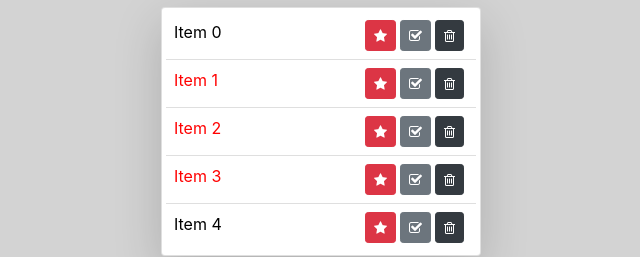
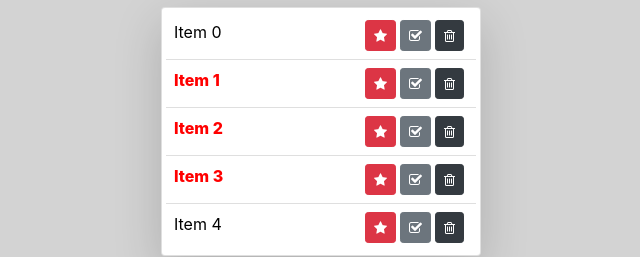
Before and after one commit to teneons/ToDoBox, a React (Create React App) app: page / in a window 1280 px wide. Shown: the part 241-498 px from the top of the page, without its empty margins (319-959 px from the left). Built offline with nearby package versions, Linux system fonts and the light colour scheme.

Commit message:
Fix styles for items

```diff
--- a/src/components/ToDoListItem/ToDoListItem.js
+++ b/src/components/ToDoListItem/ToDoListItem.js
@@ -6,18 +6,18 @@ export default class ToDoListItem extends React.Component {
     render() {
         const {itemText, important } = this.props;
 
-
         const style = {
-            color: important? 'red' : 'black'
+            color: important? 'red' : 'black',
+            fontWeight: important? '800' : '400'
         };
 
         return(
             <div>
                 <span style={style}>{itemText}{important}</span>
                 <div className='float-right'>
-                    <button className='btn btn-sm btn-danger mr-1'><i className="fa fa-star"></i></button>
-                    <button className='btn btn-sm btn-secondary mr-1'><i className="fa fa-check-square-o"></i></button>
-                    <button className='btn btn-sm btn-dark mr-1'><i className="fa fa-trash-o"></i></button>
+                    <button className='btn btn-sm btn-danger mr-1'><i className='fa fa-star'></i></button>
+                    <button className='btn btn-sm btn-secondary mr-1'><i className='fa fa-check-square-o'></i></button>
+                    <button className='btn btn-sm btn-dark mr-1'><i className='fa fa-trash-o'></i></button>
                 </div>
             </div>
         )
```
